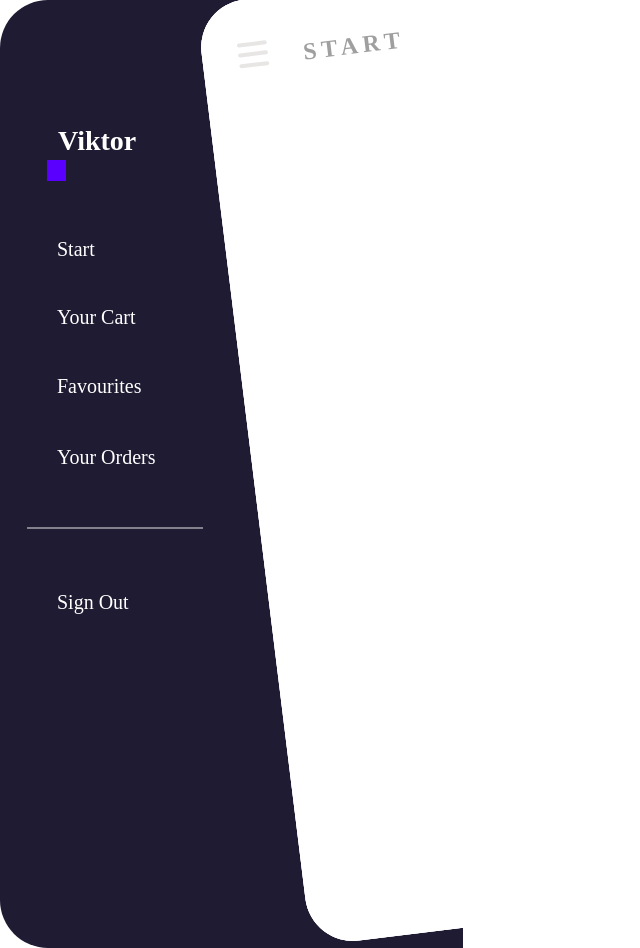
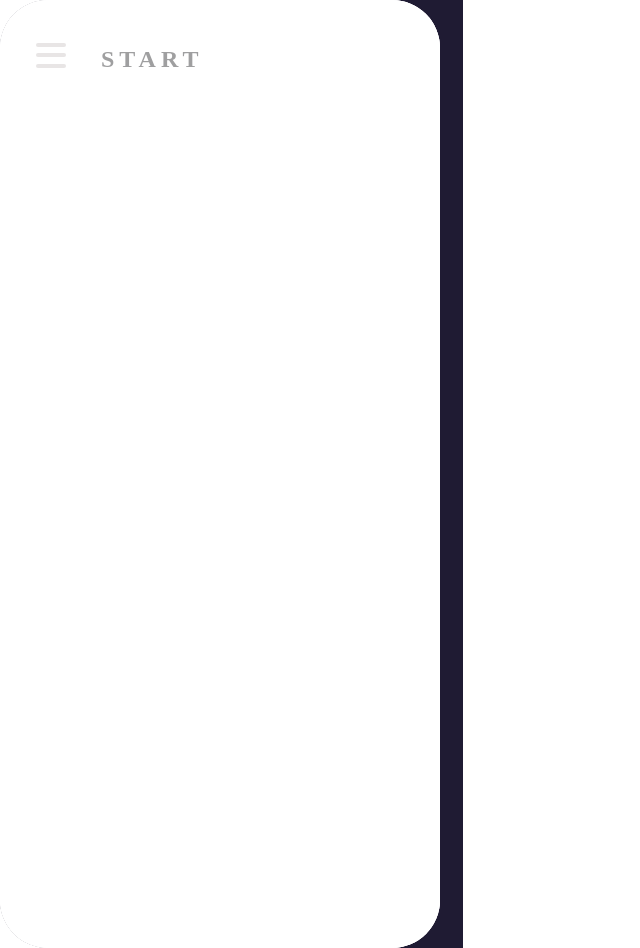
Before and after one commit to m-cvvirko/prox5, a React (Create React App) app: page / in a window 1280 px wide. Shown: the whole page, without its empty margins (0-640 px from the left). Built offline with nearby package versions, Linux system fonts and the light colour scheme; a web font is replaced by a local one.

Commit message:
moved slide efect to welcome part

```diff
--- a/src/features/prox5/Menu.css
+++ b/src/features/prox5/Menu.css
@@ -1,8 +1,3 @@
-
-.open-menu {
-	transform: rotate(-7deg) translate(253px, 6px);
-	border-radius: 48px 0 0 48px;
-}
 
 .hay-avatar {
 	height: 38px;
@@ -40,8 +35,9 @@
 	width: 19px;
 	position: relative;
 	top: 0;
-	left: 20px;
-	background-color: rgb(89, 0, 255);
+    left: 20px;
+    z-index: 0;
+	/* background-color: rgb(89, 0, 255); */
 }
 
 .menu-item {
--- a/src/features/prox5/Welcome.css
+++ b/src/features/prox5/Welcome.css
@@ -1,8 +1,17 @@
+/* .open-menu {
+	transform: rotate(-7deg) translate(253px, 6px);
+	border-radius: 48px 0 0 48px;
+} */
+
 .phone-01 {
 	height: 948px;
 	width: 440px;
 	margin: 0;
-	padding: 0;
+    padding: 0;
+    position: relative;
+    z-index: 400;
+    top:0;
+    left:0;
 }
 
 .phone-01:last-of-type {
@@ -24,6 +33,11 @@
 	height: 33px;
 	width: 160px;
 	cursor: pointer;
+}
+
+.avatar:active {
+    transform: rotate(-7deg) translate(253px, 6px);
+	border-radius: 48px 0 0 48px;
 }
 
 .rectangle-copy-6,
```
